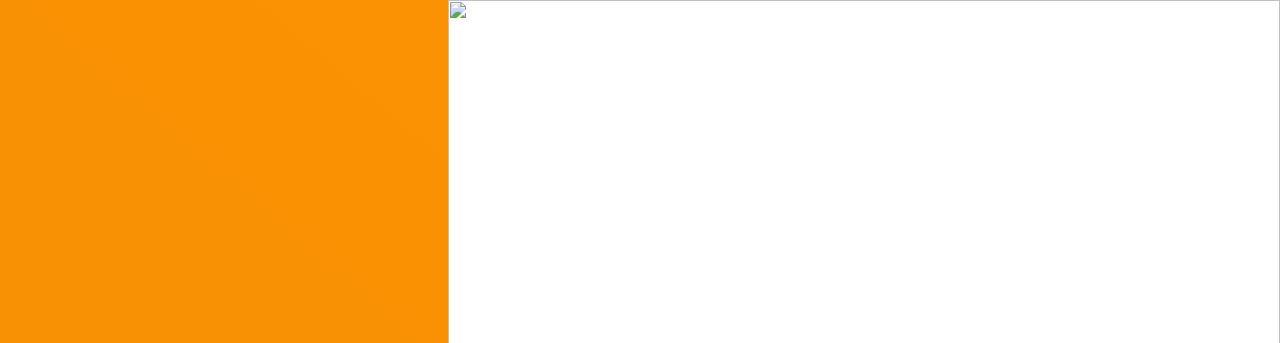
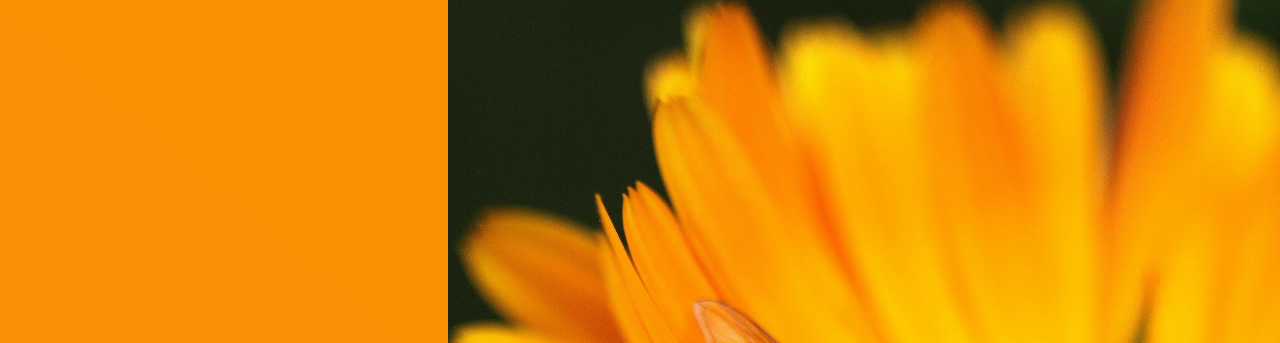
Before and after one commit to SabaDodashvili/mini-js-project-06, a plain HTML site: page index.html in a window 1280 px wide. Shown: the top 343 px of the page. Drawn offline with Linux system fonts and the light colour scheme; the site is published under a folder, as on GitHub Pages, so addresses that start at the root find nothing.

Commit message:
fix imgs

```diff
--- a/index.html
+++ b/index.html
@@ -30,16 +30,16 @@
       </div>
       <div class="container__main-slider main-slider">
         <div class="main-slider__slide">
-          <img class="main-slider__image" src="/images/yallow-orange/01.jpg" />
+          <img class="main-slider__image" src="images/yallow-orange/01.jpg" />
         </div>
         <div class="main-slider__slide">
-          <img class="main-slider__image" src="/images/purple/01.jpg" />
+          <img class="main-slider__image" src="images/purple/01.jpg" />
         </div>
         <div class="main-slider__slide">
-          <img class="main-slider__image" src="/images/red/01.jpg" />
+          <img class="main-slider__image" src="images/red/01.jpg" />
         </div>
         <div class="main-slider__slide">
-          <img class="main-slider__image" src="/images/aqua/01.jpg" />
+          <img class="main-slider__image" src="images/aqua/01.jpg" />
         </div>
       </div>
       <div class="container__controls controls">
```
Also changed, not shown: images/aqua/01.webp (added), images/purple/01.webp (added), images/red/01.webp (added), images/yallow-orange/01.webp (added).
